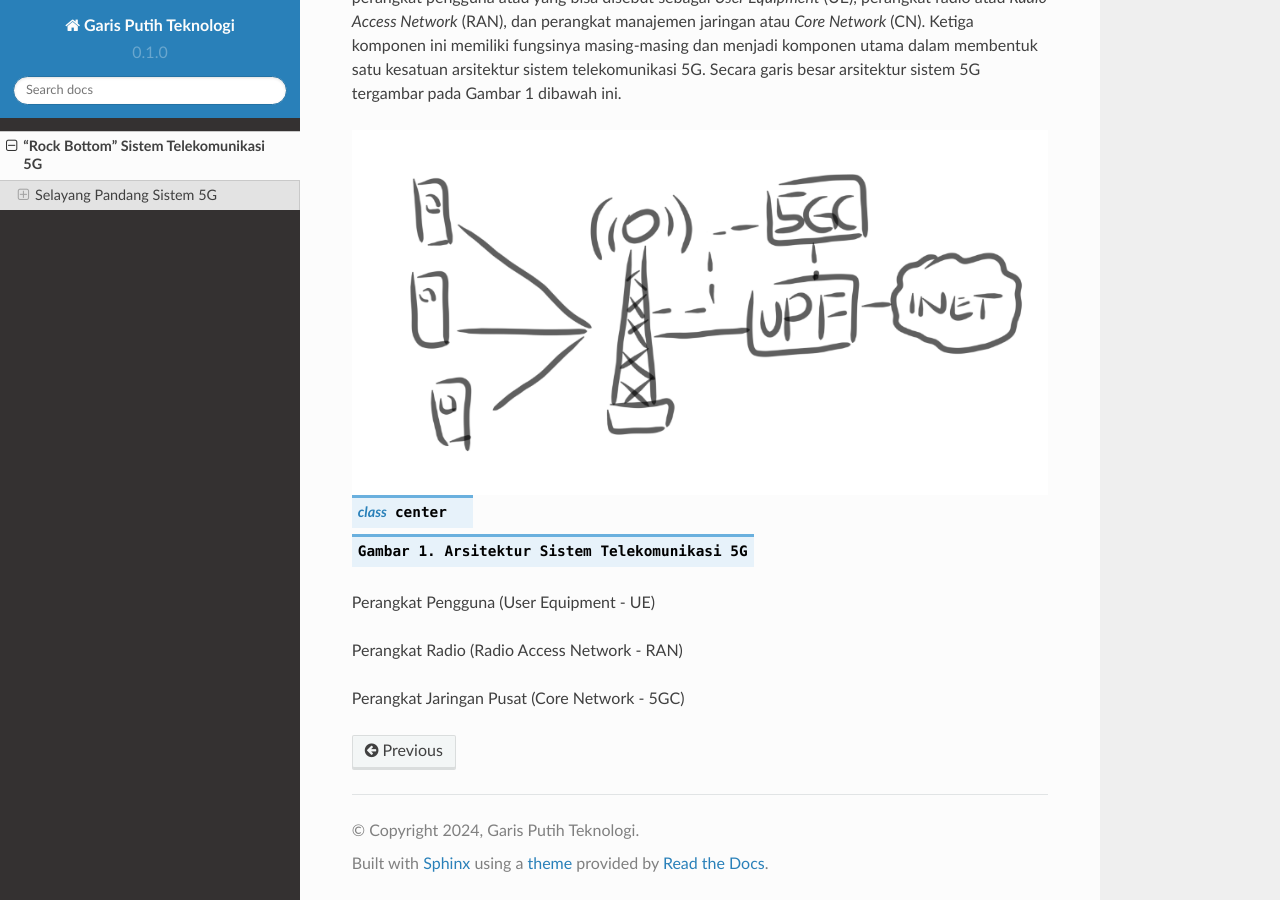
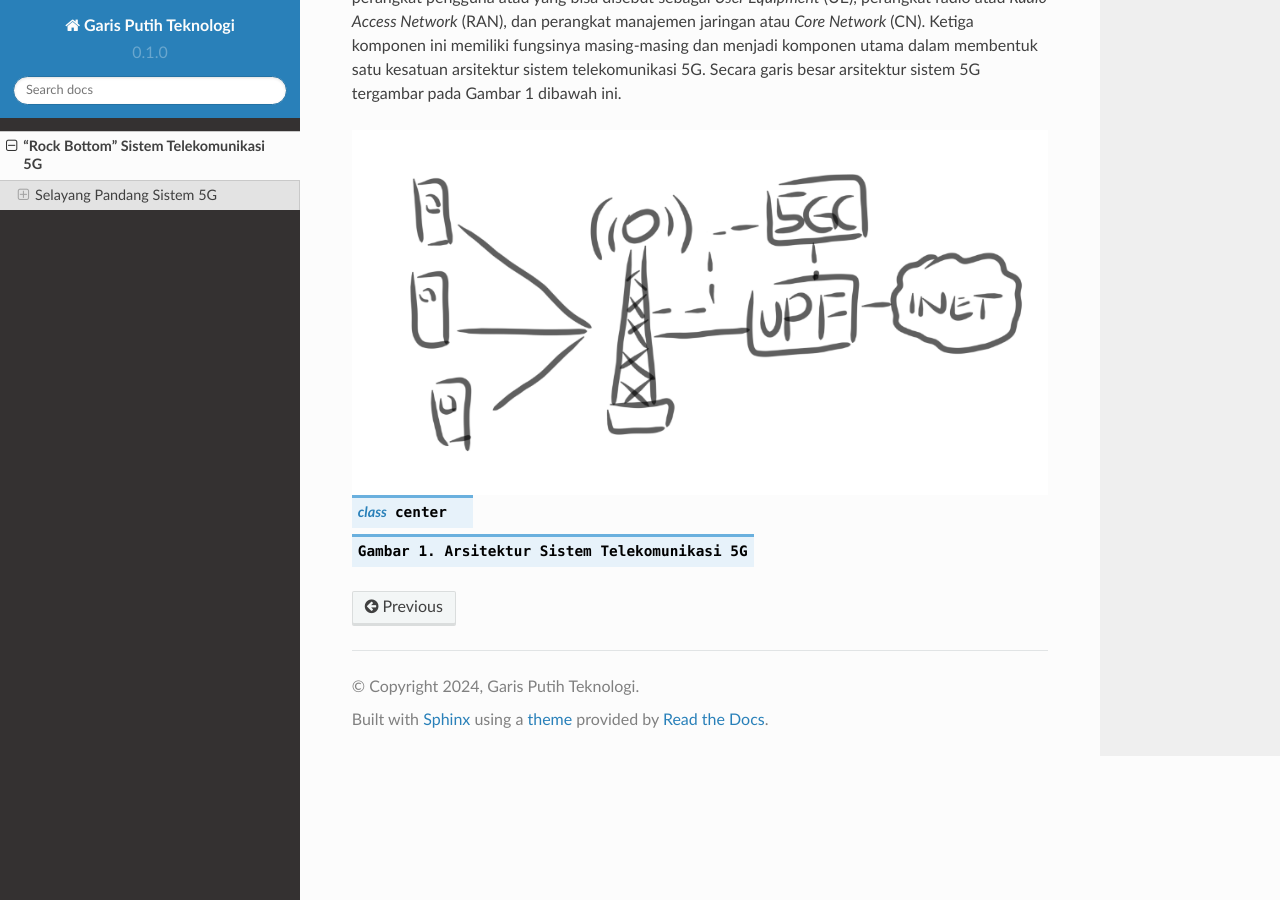
Before and after one commit to garisputihteknologi/garisputihteknologi, a Sphinx documentation site: the page built from docs/source/arsitektur5G.rst, in a window 1280 px wide and 900 px high, scrolled down 614 px. Built offline with Sphinx 7.4.7 and the Read the Docs theme 2.0.0, drawn with Linux system fonts in a browser that asks for light colours.

Commit message:
Update arsitektur5G.rst

```diff
--- a/docs/source/arsitektur5G.rst
+++ b/docs/source/arsitektur5G.rst
@@ -17,9 +17,3 @@ Pada sistem telekomunikasi 5G, ada tiga komponen pembentuk yang perlu GPT-ID pah
 
 .. class:: center
   Gambar 1. Arsitektur Sistem Telekomunikasi 5G
-
-Perangkat Pengguna (User Equipment - UE)
-
-Perangkat Radio (Radio Access Network - RAN)
-
-Perangkat Jaringan Pusat (Core Network - 5GC)
```
